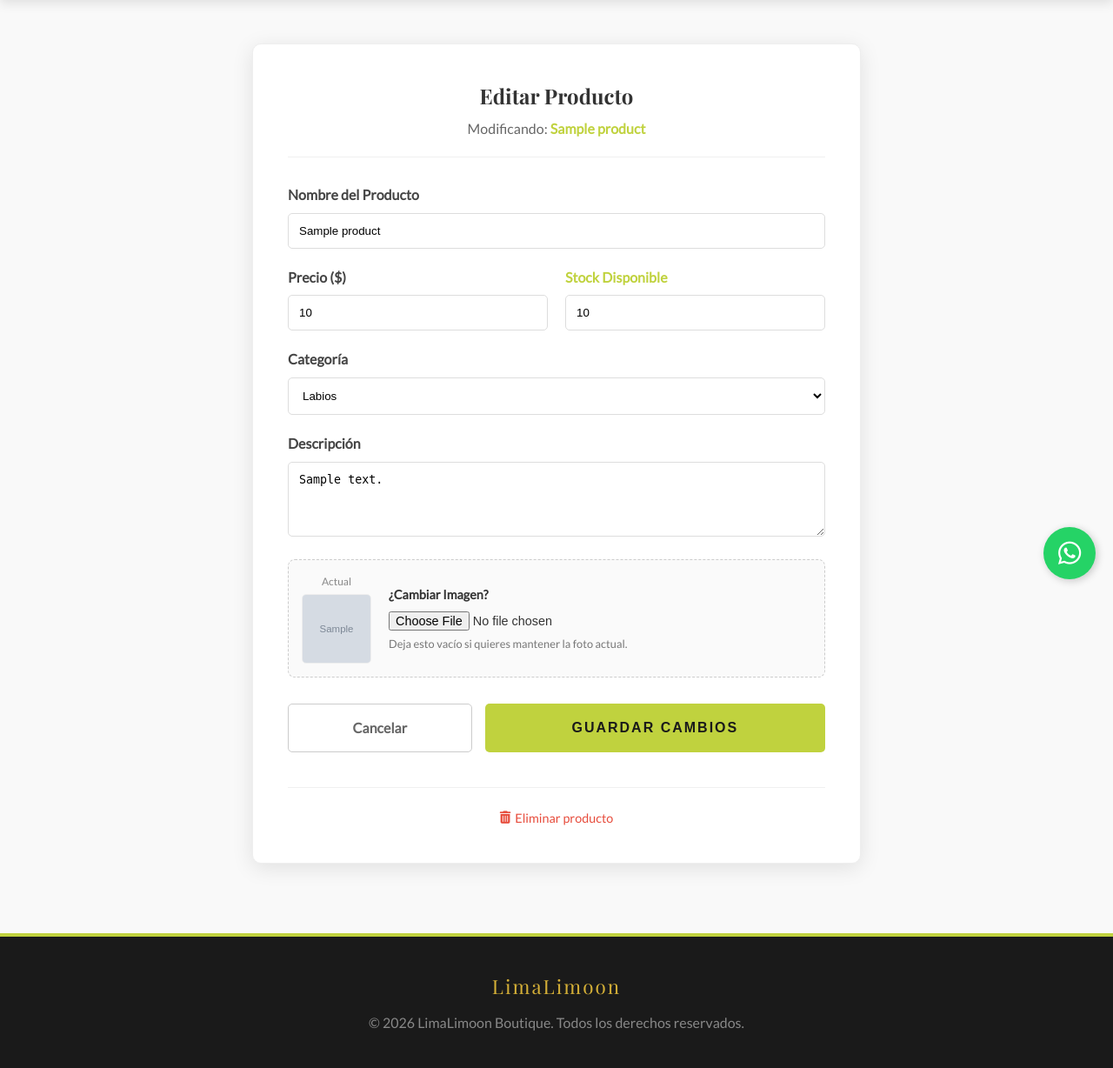
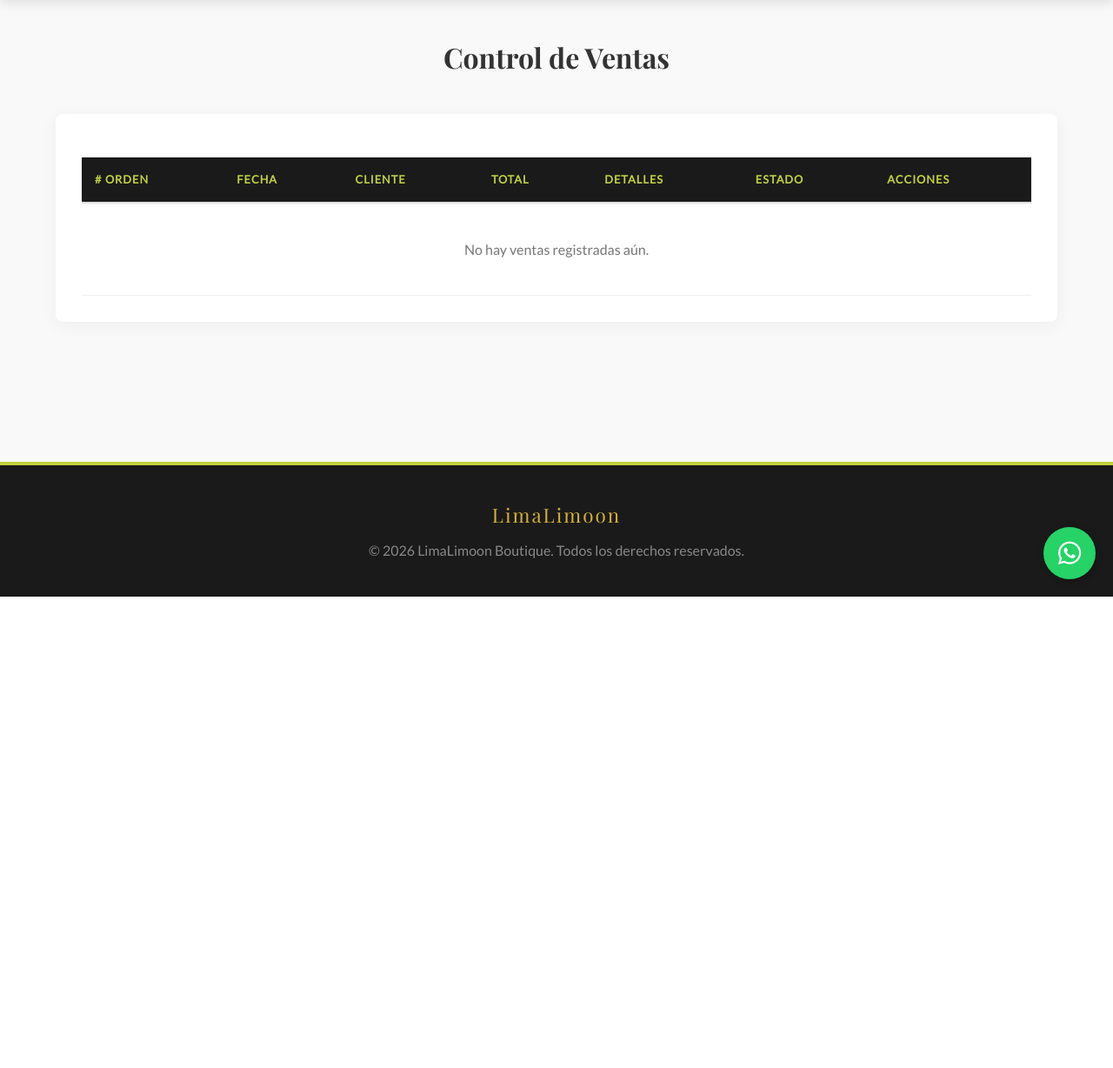
Before and after one commit to laloyjia/curso-web, a Flask app: page /admin/producto/editar/1 in a window 1280 px wide. Shown: the part 114-1342 px from the top of the page at 87% size. After the commit the page ends 800 px from the top, so only its background shows below. Run offline with Flask 3, Linux system fonts and the light colour scheme; a user stored in the database is signed in; tables that the repository leaves empty hold one stand-in row (values such as "Sample post"); grey boxes marked "Sample" are stand-in pictures.

Commit message:
Gestion ventas y stock

```diff
--- a/templates/admin_product_edit.html
+++ b/templates/admin_product_edit.html
@@ -1,85 +1,75 @@
 {% extends "layout.html" %}
 
-{% block title %}Editar Producto | Admin{% endblock %}
+{% block title %}Ventas | Admin{% endblock %}
 
 {% block content %}
-<div class="container section-padding" style="padding-top: 50px; padding-bottom: 80px;">
+<div class="container section-padding" style="padding-top: 40px;">
 
-    <div style="max-width: 700px; margin: 0 auto; background: white; padding: 40px; border-radius: 10px; box-shadow: 0 5px 25px rgba(0,0,0,0.1); border: 1px solid #eee;">
+    <h1 style="text-align: center; margin-bottom: 40px; font-family: var(--font-title);">Control de Ventas</h1>
 
-        <div style="text-align: center; margin-bottom: 30px; border-bottom: 1px solid #f0f0f0; padding-bottom: 20px;">
-            <h2 style="font-family: var(--font-title); color: #333; margin-bottom: 5px;">Editar Producto</h2>
-            <p style="color: #666;">Modificando: <strong style="color: var(--gold);">{{ product.name }}</strong></p>
-        </div>
+    <div style="background: white; padding: 30px; border-radius: 8px; box-shadow: 0 4px 20px rgba(0,0,0,0.05); overflow-x: auto;">
 
-        <form method="POST" enctype="multipart/form-data">
+        <table style="width: 100%; border-collapse: collapse; min-width: 800px;">
+            <thead>
+                <tr style="background: #f8f8f8; color: #333; text-align: left;">
+                    <th style="padding: 15px; border-bottom: 2px solid #ddd;"># Orden</th>
+                    <th style="padding: 15px; border-bottom: 2px solid #ddd;">Fecha</th>
+                    <th style="padding: 15px; border-bottom: 2px solid #ddd;">Cliente</th>
+                    <th style="padding: 15px; border-bottom: 2px solid #ddd;">Total</th>
+                    <th style="padding: 15px; border-bottom: 2px solid #ddd;">Detalles</th>
+                    <th style="padding: 15px; border-bottom: 2px solid #ddd;">Estado</th>
+                    <th style="padding: 15px; border-bottom: 2px solid #ddd;">Acciones</th>
+                </tr>
+            </thead>
+            <tbody>
+                {% for order in orders %}
+                <tr style="border-bottom: 1px solid #eee;">
+                    <td style="padding: 15px; font-weight: bold;">#{{ order.id }}</td>
+                    <td style="padding: 15px;">{{ order.date_ordered.strftime('%d/%m/%Y %H:%M') }}</td>
+                    <td style="padding: 15px;">
+                        {% set usuario = order.user_id | string %} Usuario ID: {{ order.user_id }}
+                    </td>
+                    <td style="padding: 15px; font-weight: bold; color: var(--gold);">
+                        ${{ "{:,.0f}".format(order.total_price).replace(',', '.') }}
+                    </td>
+                    <td style="padding: 15px; font-size: 0.9rem; color: #555;">
+                        {% for detail in order.details %}
+                           • {{ detail.quantity }}x {{ detail.product_name }}<br>
+                        {% endfor %}
+                    </td>
+                    <td style="padding: 15px;">
+                        {% if order.status == 'Pendiente' %}
+                            <span style="background: #fff3cd; color: #856404; padding: 4px 8px; border-radius: 4px; font-size: 0.8rem;">Pendiente</span>
+                        {% elif order.status == 'Completada' %}
+                            <span style="background: #d4edda; color: #155724; padding: 4px 8px; border-radius: 4px; font-size: 0.8rem;">Completada</span>
+                        {% else %}
+                            <span style="background: #f8d7da; color: #721c24; padding: 4px 8px; border-radius: 4px; font-size: 0.8rem;">Cancelada</span>
+                        {% endif %}
+                    </td>
+                    <td style="padding: 15px;">
+                        {% if order.status == 'Pendiente' %}
+                            <a href="{{ url_for('gestionar_orden_estado', order_id=order.id, action='completar') }}"
+                               style="color: green; margin-right: 10px; text-decoration: none;" title="Marcar Pagado">
+                                <i class="fas fa-check-circle"></i> OK
+                            </a>
 
-            <div style="margin-bottom: 20px;">
-                <label style="display: block; font-weight: bold; margin-bottom: 8px; color: #444;">Nombre del Producto</label>
-                <input type="text" name="name" value="{{ product.name }}" required
-                       style="width: 100%; padding: 12px; border: 1px solid #ddd; border-radius: 5px; box-sizing: border-box;">
-            </div>
-
-            <div style="display: grid; grid-template-columns: 1fr 1fr; gap: 20px; margin-bottom: 20px;">
-                <div>
-                    <label style="display: block; font-weight: bold; margin-bottom: 8px; color: #444;">Precio ($)</label>
-                    <input type="number" name="price" value="{{ product.price }}" step="1" required
-                           style="width: 100%; padding: 12px; border: 1px solid #ddd; border-radius: 5px; box-sizing: border-box;">
-                </div>
-                <div>
-                    <label style="display: block; font-weight: bold; margin-bottom: 8px; color: var(--gold);">Stock Disponible</label>
-                    <input type="number" name="stock" value="{{ product.stock }}" required
-                           style="width: 100%; padding: 12px; border: 1px solid #ddd; border-radius: 5px; box-sizing: border-box;">
-                </div>
-            </div>
-
-            <div style="margin-bottom: 20px;">
-                <label style="display: block; font-weight: bold; margin-bottom: 8px; color: #444;">Categoría</label>
-                <select name="category" required style="width: 100%; padding: 12px; border: 1px solid #ddd; border-radius: 5px; background: white; box-sizing: border-box;">
-                    <option value="Labios" {% if product.category == 'Labios' %}selected{% endif %}>Labios</option>
-                    <option value="Ojos" {% if product.category == 'Ojos' %}selected{% endif %}>Ojos</option>
-                    <option value="Rostro" {% if product.category == 'Rostro' %}selected{% endif %}>Rostro</option>
-                    <option value="Skincare" {% if product.category == 'Skincare' %}selected{% endif %}>Skincare</option>
-                    <option value="Cuerpo" {% if product.category == 'Cuerpo' %}selected{% endif %}>Cuerpo / Baño</option>
-                    <option value="Accesorios" {% if product.category == 'Accesorios' %}selected{% endif %}>Accesorios</option>
-                    <option value="Sets" {% if product.category == 'Sets' %}selected{% endif %}>Sets de Regalo</option>
-                </select>
-            </div>
-
-            <div style="margin-bottom: 20px;">
-                <label style="display: block; font-weight: bold; margin-bottom: 8px; color: #444;">Descripción</label>
-                <textarea name="description" rows="4"
-                          style="width: 100%; padding: 12px; border: 1px solid #ddd; border-radius: 5px; box-sizing: border-box; resize: vertical;">{{ product.description }}</textarea>
-            </div>
-
-            <div style="background: #fafafa; padding: 15px; border-radius: 8px; margin-bottom: 30px; display: flex; align-items: center; gap: 20px; border: 1px dashed #ccc;">
-                <div style="text-align: center;">
-                    <span style="display: block; font-size: 0.75rem; color: #888; margin-bottom: 5px;">Actual</span>
-                    <img src="{{ url_for('static', filename='uploads/' + product.image) }}" style="width: 80px; height: 80px; object-fit: cover; border-radius: 5px; border: 1px solid #eee;">
-                </div>
-                <div style="flex: 1;">
-                    <label style="display: block; font-weight: bold; font-size: 0.9rem; margin-bottom: 5px;">¿Cambiar Imagen?</label>
-                    <input type="file" name="image" style="font-size: 0.9rem;">
-                    <p style="font-size: 0.8rem; color: #777; margin-top: 5px; margin-bottom: 0;">Deja esto vacío si quieres mantener la foto actual.</p>
-                </div>
-            </div>
-
-            <div style="display: flex; gap: 15px; margin-top: 20px;">
-                <a href="{{ url_for('admin_productos') }}" style="flex: 1; padding: 14px; text-align: center; background: white; border: 1px solid #ccc; color: #666; text-decoration: none; border-radius: 5px; font-weight: bold; transition: 0.2s;">
-                    Cancelar
-                </a>
-                <button type="submit" class="btn-gold" style="flex: 2; padding: 14px; border-radius: 5px; cursor: pointer; font-size: 1rem; font-weight: bold; border: none;">
-                    GUARDAR CAMBIOS
-                </button>
-            </div>
-
-        </form>
-
-        <div style="text-align: center; margin-top: 40px; padding-top: 20px; border-top: 1px solid #f0f0f0;">
-            <a href="{{ url_for('eliminar_producto', id=product.id) }}" onclick="return confirm('¿Estás seguro de que quieres borrar este producto?')" style="color: #e74c3c; font-size: 0.9rem; text-decoration: none; display: inline-flex; align-items: center; gap: 5px;">
-                <i class="fas fa-trash-alt"></i> Eliminar producto
-            </a>
-        </div>
+                            <a href="{{ url_for('gestionar_orden_estado', order_id=order.id, action='cancelar') }}"
+                               onclick="return confirm('¿Seguro? Esto CANCELA la orden y DEVUELVE el stock al inventario.');"
+                               style="color: red; text-decoration: none;" title="Cancelar y Devolver Stock">
+                                <i class="fas fa-times-circle"></i> X
+                            </a>
+                        {% else %}
+                            <span style="color: #ccc;">-</span>
+                        {% endif %}
+                    </td>
+                </tr>
+                {% else %}
+                <tr>
+                    <td colspan="7" style="text-align: center; padding: 40px; color: #777;">No hay ventas registradas aún.</td>
+                </tr>
+                {% endfor %}
+            </tbody>
+        </table>
 
     </div>
 </div>
```
Also changed, not shown: templates/admin_products.html (+20 -7 lines).
